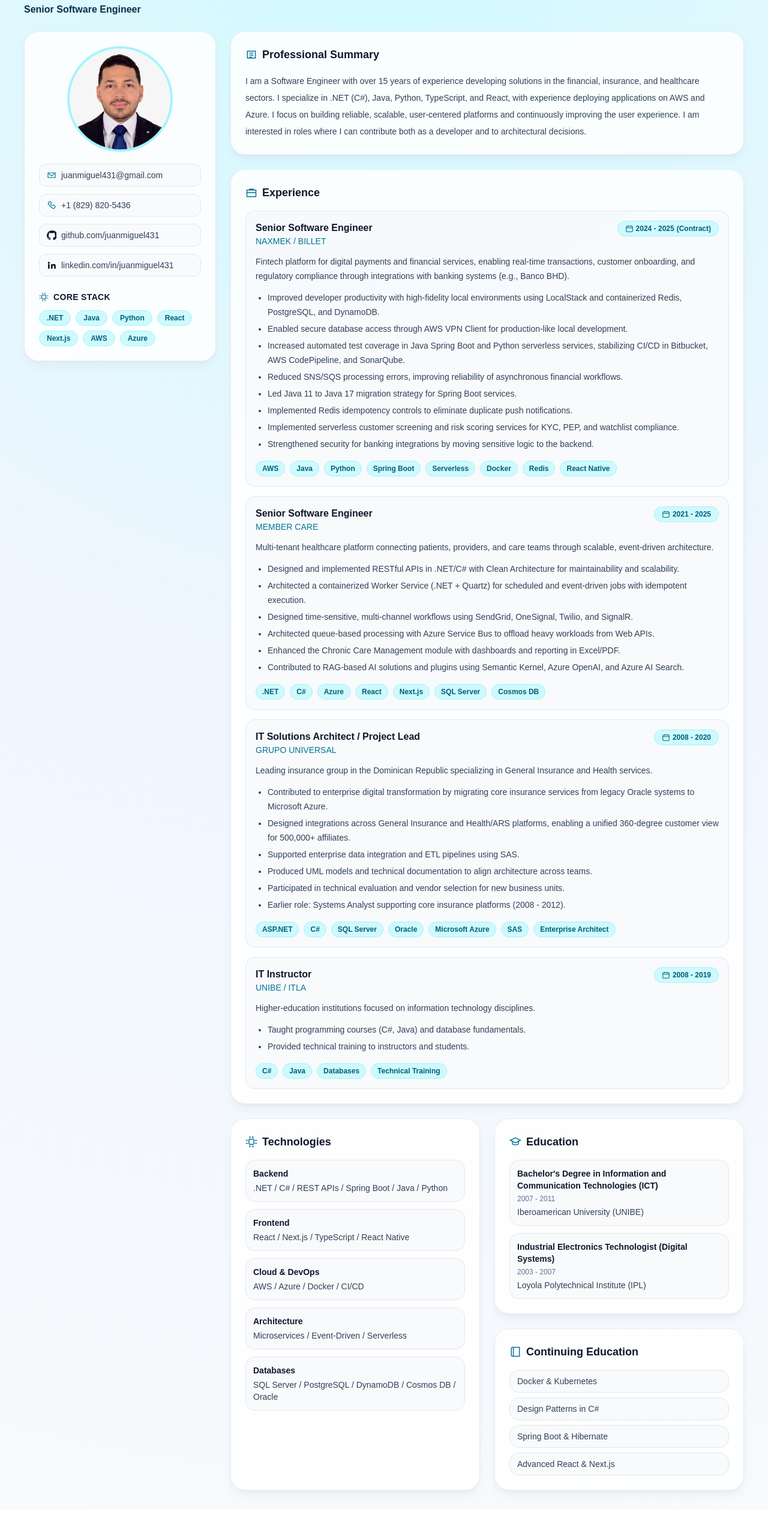
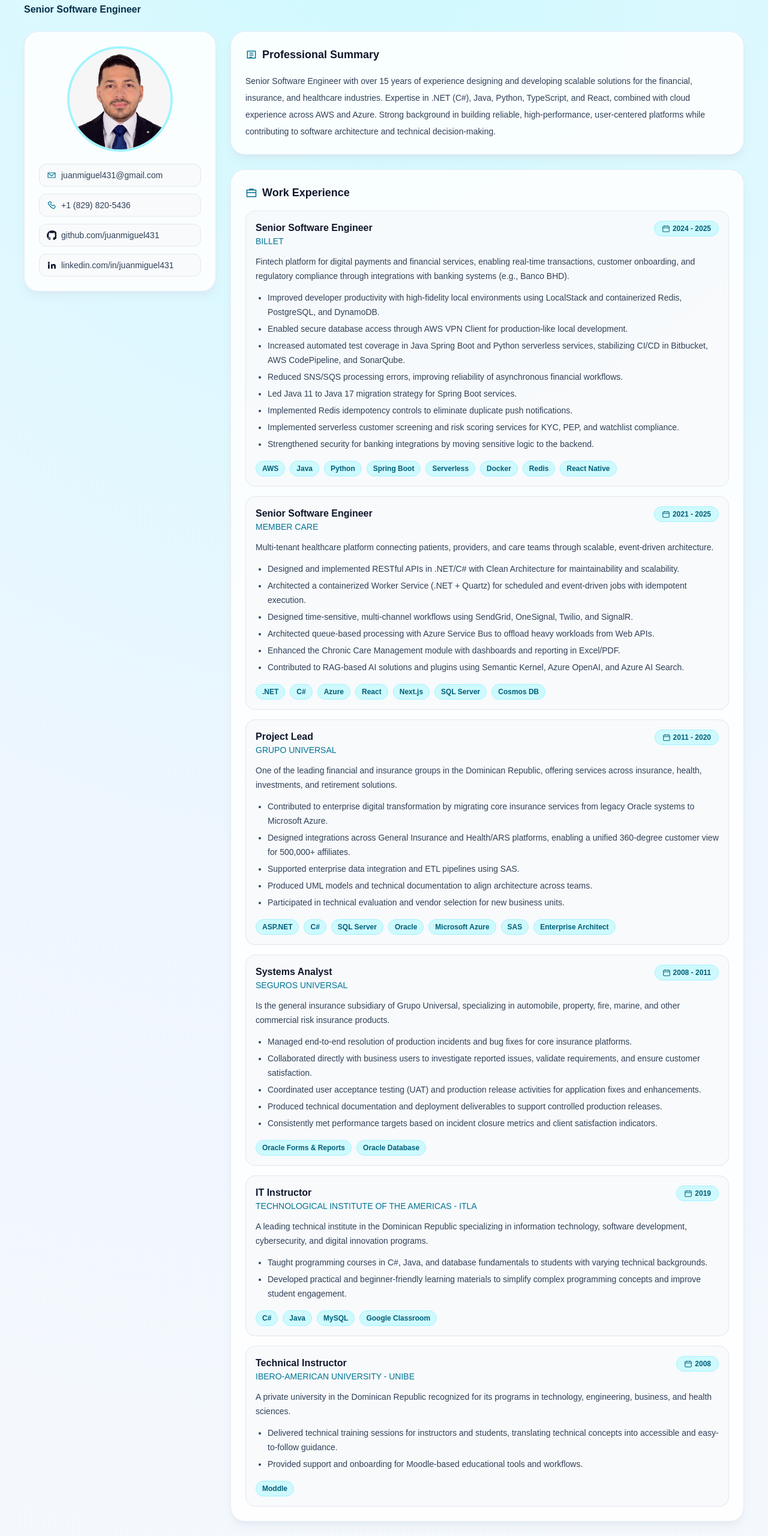
Before and after one commit to juanmiguel431/my-cv-app, a Next.js app: page /en in a window 1280 px wide. Shown: the part 106-2666 px from the top of the page at 60% size. Before the commit the page ends 2622 px from the top, so only its background shows below. Built offline with nearby package versions, Linux system fonts and the light colour scheme.

Commit message:
Refactor CV data structure: update translations, improve metadata, and remove legacy fields for better organization and usability.

```diff
--- a/components/curriculum.tsx
+++ b/components/curriculum.tsx
@@ -79,7 +79,7 @@
     window.dispatchEvent(new Event(THEME_EVENT));
   };
 
-  const { labels, profile, experiences, techGroups, education, continuingEducation } = dictionary;
+  const { labels, profile, experiences, techGroups, education } = dictionary;
   const phoneHref = `tel:${profile.phone.replace(/[^\d+]/g, "")}`;
   const githubUrl = `https://${profile.github}`;
   const linkedinUrl = `https://${profile.linkedin}`;
@@ -239,22 +239,6 @@
                 <span className={mutedText}>{profile.linkedin}</span>
               </a>
             </div>
-
-            <div className="mt-6">
-              <h3
-                className={`mb-3 flex items-center gap-2 text-sm font-bold uppercase tracking-wide ${sectionTitle}`}
-              >
-                <ChipIcon className={`h-4 w-4 ${isDark ? "text-cyan-300" : "text-cyan-700"}`} />
-                {labels.coreStack}
-              </h3>
-              <div className="flex flex-wrap gap-2">
-                {profile.coreStack.map((item) => (
-                  <span key={item} className={`rounded-full px-3 py-1 text-xs font-semibold ${accentChip}`}>
-                    {item}
-                  </span>
-                ))}
-              </div>
-            </div>
           </aside>
 
           <div className="space-y-6">
@@ -293,7 +277,6 @@
                       >
                         <CalendarIcon className="h-3.5 w-3.5" />
                         <span>{experience.period}</span>
-                        {experience.contract ? <span>({experience.contract})</span> : null}
                       </div>
                     </div>
                     <p className={`mt-3 text-sm leading-6 ${mutedText}`}>{experience.description}</p>
@@ -321,7 +304,7 @@
               <article className={`rounded-3xl p-6 ${card}`}>
                 <h2 className={`mb-4 flex items-center gap-2 text-lg font-bold ${sectionTitle}`}>
                   <ChipIcon className={`h-5 w-5 ${isDark ? "text-cyan-300" : "text-cyan-700"}`} />
-                  {labels.technologies}
+                  {labels.coreSkills}
                 </h2>
                 <div className="space-y-3">
                   {techGroups.map((group) => (
@@ -351,20 +334,6 @@
                     ))}
                   </div>
                 </article>
-
-                <article className={`rounded-3xl p-6 ${card}`}>
-                  <h2 className={`mb-4 flex items-center gap-2 text-lg font-bold ${sectionTitle}`}>
-                    <BookIcon className={`h-5 w-5 ${isDark ? "text-cyan-300" : "text-cyan-700"}`} />
-                    {labels.continuingEducation}
-                  </h2>
-                  <ul className="space-y-2 text-sm">
-                    {continuingEducation.map((course) => (
-                      <li key={course} className={`px-3 py-2 ${subtleCard} ${mutedText}`}>
-                        {course}
-                      </li>
-                    ))}
-                  </ul>
-                </article>
               </div>
             </div>
           </div>
--- a/constants/translations/en.ts
+++ b/constants/translations/en.ts
@@ -21,10 +21,9 @@
     language: "Language",
     coreStack: "Core Stack",
     professionalSummary: "Professional Summary",
-    experience: "Experience",
-    technologies: "Technologies",
+    experience: "Work Experience",
+    coreSkills: "Core Skills",
     education: "Education",
-    continuingEducation: "Continuing Education",
   },
   profile: {
     name: "Juan Miguel Paulino Carpio",
@@ -35,15 +34,14 @@
     linkedin: "linkedin.com/in/juanmiguel431",
     profileImageAlt: "Juan Miguel Paulino Carpio profile picture",
     summary:
-      "I am a Software Engineer with over 15 years of experience developing solutions in the financial, insurance, and healthcare sectors. I specialize in .NET (C#), Java, Python, TypeScript, and React, with experience deploying applications on AWS and Azure. I focus on building reliable, scalable, user-centered platforms and continuously improving the user experience. I am interested in roles where I can contribute both as a developer and to architectural decisions.",
-    coreStack: [".NET", "Java", "Python", "React", "Next.js", "AWS", "Azure"],
+      "Senior Software Engineer with over 15 years of experience designing and developing scalable solutions for the financial, insurance, and healthcare industries. Expertise in .NET (C#), Java, Python, TypeScript, and React, combined with cloud experience across AWS and Azure. Strong background in building reliable, high-performance, user-centered platforms while contributing to software architecture and technical decision-making.",
   },
   experiences: [
     {
       role: "Senior Software Engineer",
-      company: "NAXMEK / BILLET",
+      company: "BILLET",
       period: "2024 - 2025",
-      contract: "Contract",
+      contract: true,
       description:
         "Fintech platform for digital payments and financial services, enabling real-time transactions, customer onboarding, and regulatory compliance through integrations with banking systems (e.g., Banco BHD).",
       contributions: [
@@ -84,18 +82,17 @@
       technologies: [".NET", "C#", "Azure", "React", "Next.js", "SQL Server", "Cosmos DB"],
     },
     {
-      role: "IT Solutions Architect / Project Lead",
+      role: "Project Lead",
       company: "GRUPO UNIVERSAL",
-      period: "2008 - 2020",
+      period: "2011 - 2020",
       description:
-        "Leading insurance group in the Dominican Republic specializing in General Insurance and Health services.",
+        "One of the leading financial and insurance groups in the Dominican Republic, offering services across insurance, health, investments, and retirement solutions.",
       contributions: [
         "Contributed to enterprise digital transformation by migrating core insurance services from legacy Oracle systems to Microsoft Azure.",
         "Designed integrations across General Insurance and Health/ARS platforms, enabling a unified 360-degree customer view for 500,000+ affiliates.",
         "Supported enterprise data integration and ETL pipelines using SAS.",
         "Produced UML models and technical documentation to align architecture across teams.",
         "Participated in technical evaluation and vendor selection for new business units.",
-        "Earlier role: Systems Analyst supporting core insurance platforms (2008 - 2012).",
       ],
       technologies: [
         "ASP.NET",
@@ -108,40 +105,65 @@
       ],
     },
     {
+      role: "Systems Analyst",
+      company: "SEGUROS UNIVERSAL",
+      period: "2008 - 2011",
+      description:
+        "Is the general insurance subsidiary of Grupo Universal, specializing in automobile, property, fire, marine, and other commercial risk insurance products.",
+      contributions: [
+        "Managed end-to-end resolution of production incidents and bug fixes for core insurance platforms.",
+        "Collaborated directly with business users to investigate reported issues, validate requirements, and ensure customer satisfaction.",
+        "Coordinated user acceptance testing (UAT) and production release activities for application fixes and enhancements.",
+        "Produced technical documentation and deployment deliverables to support controlled production releases.",
+        "Consistently met performance targets based on incident closure metrics and client satisfaction indicators."
+      ],
+      technologies: [
+        "Oracle Forms & Reports",
+        "Oracle Database",
+      ],
+    },
+    {
       role: "IT Instructor",
-      company: "UNIBE / ITLA",
-      period: "2008 - 2019",
-      description: "Higher-education institutions focused on information technology disciplines.",
+      company: "TECHNOLOGICAL INSTITUTE OF THE AMERICAS - ITLA",
+      period: "2019",
+      description: "A leading technical institute in the Dominican Republic specializing in information technology, software development, cybersecurity, and digital innovation programs.",
       contributions: [
-        "Taught programming courses (C#, Java) and database fundamentals.",
-        "Provided technical training to instructors and students.",
+        "Taught programming courses in C#, Java, and database fundamentals to students with varying technical backgrounds.",
+        "Developed practical and beginner-friendly learning materials to simplify complex programming concepts and improve student engagement.",
       ],
-      technologies: ["C#", "Java", "Databases", "Technical Training"],
+      technologies: ["C#", "Java", "MySQL", "Google Classroom"],
+    },
+    {
+      role: "Technical Instructor",
+      company: "IBERO-AMERICAN UNIVERSITY - UNIBE",
+      period: "2008",
+      description: "A private university in the Dominican Republic recognized for its programs in technology, engineering, business, and health sciences.",
+      contributions: [
+        "Delivered technical training sessions for instructors and students, translating technical concepts into accessible and easy-to-follow guidance.",
+        "Provided support and onboarding for Moodle-based educational tools and workflows.",
+      ],
+      technologies: ["Moddle"],
     },
   ],
   techGroups: [
-    { title: "Backend", items: ".NET / C# / REST APIs / Spring Boot / Java / Python" },
-    { title: "Frontend", items: "React / Next.js / TypeScript / React Native" },
-    { title: "Cloud & DevOps", items: "AWS / Azure / Docker / CI/CD" },
-    { title: "Architecture", items: "Microservices / Event-Driven / Serverless" },
-    { title: "Databases", items: "SQL Server / PostgreSQL / DynamoDB / Cosmos DB / Oracle" },
+    { title: "Software Engineering", items: "Full-Stack Web Development / Backend API Design and Development" },
+    { title: "Architectures", items: "Microservices / Event-Driven / Serverless" },
+    { title: "Backend", items: ".NET / Spring Boot" },
+    { title: "Frontend", items: "React / Next.js / React Native" },
+    { title: "Programming Languages", items: "C# / Java / Python / TypeScript" },
+    { title: "Database Engineering", items: "SQL and NoSQL Data Modeling / SQL Server / PostgreSQL / Amazon DynamoDB / Azure Cosmos DB / Oracle" },
+    { title: "Cloud & DevOps", items: "AWS / Azure / Docker / Kubernetes / CI/CD Automation" },
   ],
   education: [
     {
       degree: "Bachelor's Degree in Information and Communication Technologies (ICT)",
       period: "2007 - 2011",
-      institution: "Iberoamerican University (UNIBE)",
+      institution: "Ibero-american University (UNIBE)",
     },
     {
       degree: "Industrial Electronics Technologist (Digital Systems)",
       period: "2003 - 2007",
       institution: "Loyola Polytechnical Institute (IPL)",
     },
-  ],
-  continuingEducation: [
-    "Docker & Kubernetes",
-    "Design Patterns in C#",
-    "Spring Boot & Hibernate",
-    "Advanced React & Next.js",
-  ],
+  ]
 };
--- a/constants/translations/es.ts
+++ b/constants/translations/es.ts
@@ -22,9 +22,8 @@
     coreStack: "Stack Principal",
     professionalSummary: "Resumen Profesional",
     experience: "Experiencia",
-    technologies: "Tecnologías",
+    coreSkills: "Habilidades Principales",
     education: "Formación Académica",
-    continuingEducation: "Educación Continua",
   },
   profile: {
     name: "Juan Miguel Paulino Carpio",
@@ -35,15 +34,14 @@
     linkedin: "linkedin.com/in/juanmiguel431",
     profileImageAlt: "Foto de perfil de Juan Miguel Paulino Carpio",
     summary:
-      "Soy Ingeniero de Software con más de 15 años de experiencia desarrollando soluciones en los sectores financiero, seguros y salud. Me especializo en .NET (C#), Java, Python, TypeScript y React, con experiencia desplegando aplicaciones en AWS y Azure. Me enfoco en construir plataformas confiables, escalables y centradas en el usuario, mejorando continuamente la experiencia de uso. Me interesan roles donde pueda aportar como desarrollador y también en decisiones de arquitectura.",
-    coreStack: [".NET", "Java", "Python", "React", "Next.js", "AWS", "Azure"],
+      "Ingeniero de Software Senior con más de 15 años de experiencia diseñando y desarrollando soluciones escalables para las industrias financiera, de seguros y de salud. Experiencia en .NET (C#), Java, Python, TypeScript y React, combinada con conocimientos en la nube en AWS y Azure. Sólida trayectoria en la construcción de plataformas confiables, de alto rendimiento y centradas en el usuario, contribuyendo además a la arquitectura de software y a la toma de decisiones técnicas.",
   },
   experiences: [
     {
       role: "Senior Software Engineer",
-      company: "NAXMEK / BILLET",
+      company: "BILLET",
       period: "2024 - 2025",
-      contract: "Contrato",
+      contract: true,
       description:
         "Plataforma fintech para pagos digitales y servicios financieros, habilitando transacciones en tiempo real, onboarding de clientes y cumplimiento regulatorio mediante integraciones con sistemas bancarios (p. ej., Banco BHD).",
       contributions: [
@@ -84,11 +82,11 @@
       technologies: [".NET", "C#", "Azure", "React", "Next.js", "SQL Server", "Cosmos DB"],
     },
     {
-      role: "Arquitecto de Soluciones TI / Líder de Proyecto",
+      role: "Líder de Proyectos",
       company: "GRUPO UNIVERSAL",
-      period: "2008 - 2020",
+      period: "2011 - 2020",
       description:
-        "Grupo asegurador líder en República Dominicana, especializado en Seguros Generales y servicios de salud.",
+        "Uno de los principales grupos financieros y de seguros en la República Dominicana que ofrece servicios en seguros, salud, inversiones y soluciones de retiro.",
       contributions: [
         "Contribuí a la transformación digital empresarial migrando servicios core de seguros desde sistemas Oracle legacy hacia Microsoft Azure.",
         "Diseñé integraciones entre plataformas de Seguros Generales y Salud/ARS, habilitando una vista 360 unificada para más de 500,000 afiliados.",
@@ -108,23 +106,54 @@
       ],
     },
     {
-      role: "Instructor TI",
-      company: "UNIBE / ITLA",
-      period: "2008 - 2019",
-      description: "Instituciones de educación superior enfocadas en disciplinas de tecnología.",
+      role: "Analista de Sistemas",
+      company: "SEGUROS UNIVERSAL",
+      period: "2008 - 2011",
+      description:
+        "Es una filial del Grupo Universal especializada en seguros de automóviles, propiedades, incendios, marítimos y otros productos de seguros de riesgos comerciales.",
       contributions: [
-        "Impartí cursos de programación (C#, Java) y fundamentos de bases de datos.",
-        "Brindé capacitación técnica a docentes y estudiantes.",
+        "Gestioné la resolución de incidentes en producción y corrección de errores de extremo a extremo para plataformas centrales de seguros.",
+        "Colaboré directamente con usuarios de negocio para investigar problemas reportados, validar requerimientos y asegurar la satisfacción del cliente.",
+        "Coordiné pruebas de aceptación de usuario (UAT) y actividades de liberación a producción para correcciones y mejoras de aplicaciones.",
+        "Elaboré documentación técnica y entregables de despliegue para soportar liberaciones controladas en producción.",
+        "Cumplí consistentemente con los objetivos de desempeño basados en métricas de cierre de incidentes e indicadores de satisfacción del cliente."
       ],
-      technologies: ["C#", "Java", "Bases de Datos", "Capacitación Técnica"],
+      technologies: [
+        "Oracle Forms & Reports",
+        "Oracle Database",
+      ],
+    },
+    {
+      role: "Docente de TI",
+      company: "INSTITUTO TECNOLÓGICO DE LAS AMÉRICAS - ITLA",
+      period: "2019",
+      description: "Un instituto técnico líder en la República Dominicana, especializado en tecnologías de la información, desarrollo de software, ciberseguridad e innovación digital.",
+      contributions: [
+        "Impartí cursos de programación en C#, Java y fundamentos de bases de datos a estudiantes con diversos niveles técnicos.",
+        "Desarrollé materiales de aprendizaje prácticos y orientados a principiantes para simplificar conceptos complejos de programación y mejorar la participación de los estudiantes.",
+      ],
+      technologies: ["C#", "Java", "MySQL", "Google Classroom"],
+    },
+    {
+      role: "Instructor Técnico",
+      company: "UNIVERSIDAD IBEROAMERICANA - UNIBE",
+      period: "2008",
+      description: "Universidad privada en la República Dominicana reconocida por sus programas en tecnología, ingeniería, negocios y ciencias de la salud.",
+      contributions: [
+        "Impartí sesiones de capacitación técnica para instructores y estudiantes, traduciendo conceptos técnicos en guías accesibles y fáciles de seguir.",
+        "Brindé soporte e inducción en herramientas y flujos de trabajo educativos basados en Moodle.",
+      ],
+      technologies: ["Moddle"],
     },
   ],
   techGroups: [
-    { title: "Backend", items: ".NET / C# / REST APIs / Spring Boot / Java / Python" },
-    { title: "Frontend", items: "React / Next.js / TypeScript / React Native" },
-    { title: "Cloud y DevOps", items: "AWS / Azure / Docker / CI/CD" },
-    { title: "Arquitectura", items: "Microservicios / Event-Driven / Serverless" },
-    { title: "Bases de Datos", items: "SQL Server / PostgreSQL / DynamoDB / Cosmos DB / Oracle" },
+    { title: "Ingeniería de Software", items: "Desarrollo web Full-Stack / Diseño y Desarrollo de APIs Backend" },
+    { title: "Arquitecturas", items: "Microservicios / Basada en eventos / Serverless" },
+    { title: "Backend", items: ".NET / Spring Boot" },
+    { title: "Frontend", items: "React / Next.js / React Native" },
+    { title: "Lenguajes de Programación", items: "C# / Java / Python / TypeScript" },
+    { title: "Base de datos", items: "Modelado de Datos (SQL y NoSQL) / SQL Server / PostgreSQL / Amazon DynamoDB / Azure Cosmos DB / Oracle" },
+    { title: "Cloud & DevOps", items: "AWS / Azure / Docker / Kubernetes / Automatización CI/CD" },
   ],
   education: [
     {
@@ -137,11 +166,5 @@
       period: "2003 - 2007",
       institution: "Instituto Politécnico Loyola (IPL)",
     },
-  ],
-  continuingEducation: [
-    "Docker y Kubernetes",
-    "Patrones de Diseño en C#",
-    "Spring Boot y Hibernate",
-    "React Avanzado y Next.js",
-  ],
+  ]
 };
```
Also changed, not shown: models/cv.ts (+2 -5 lines).
